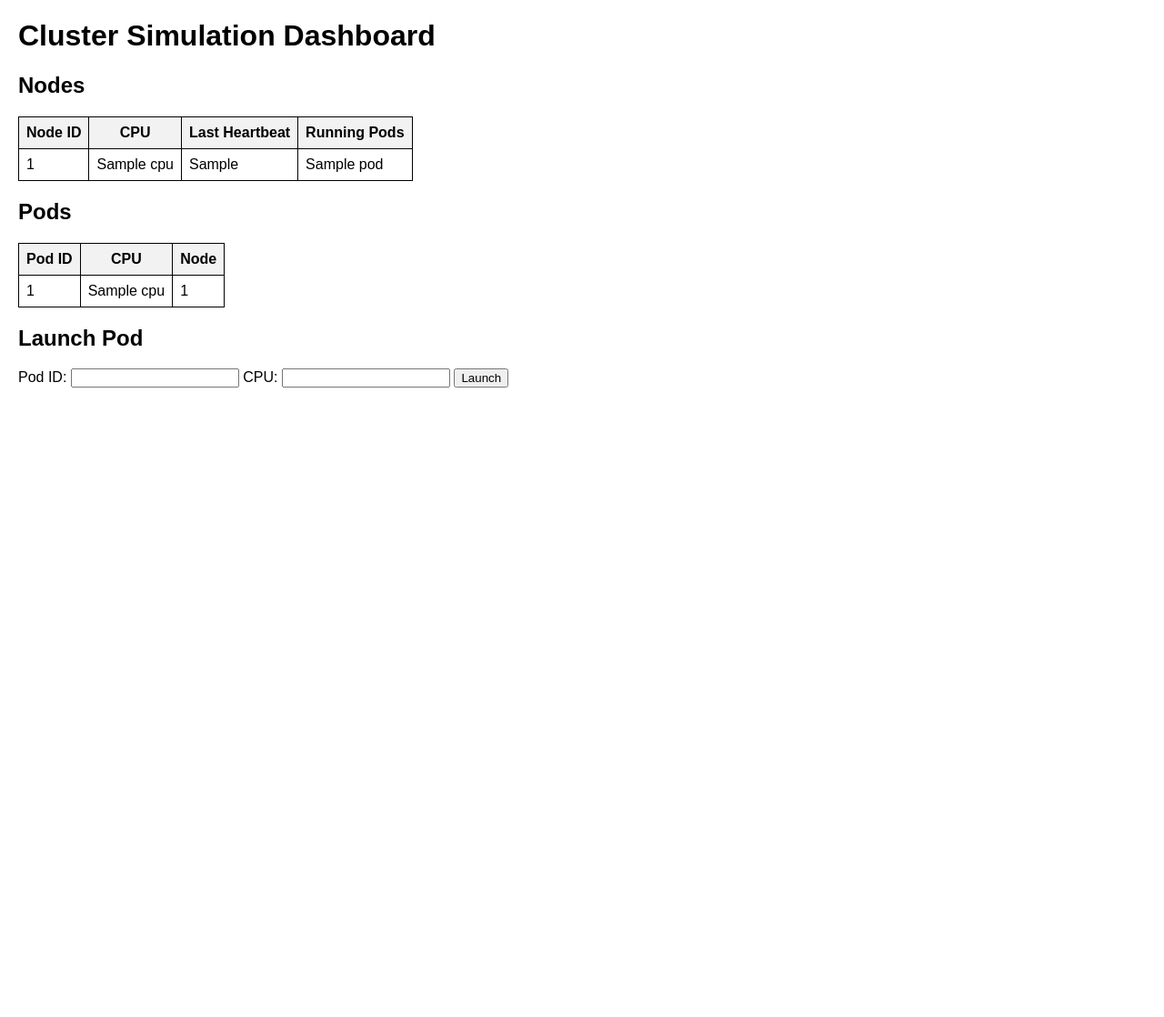
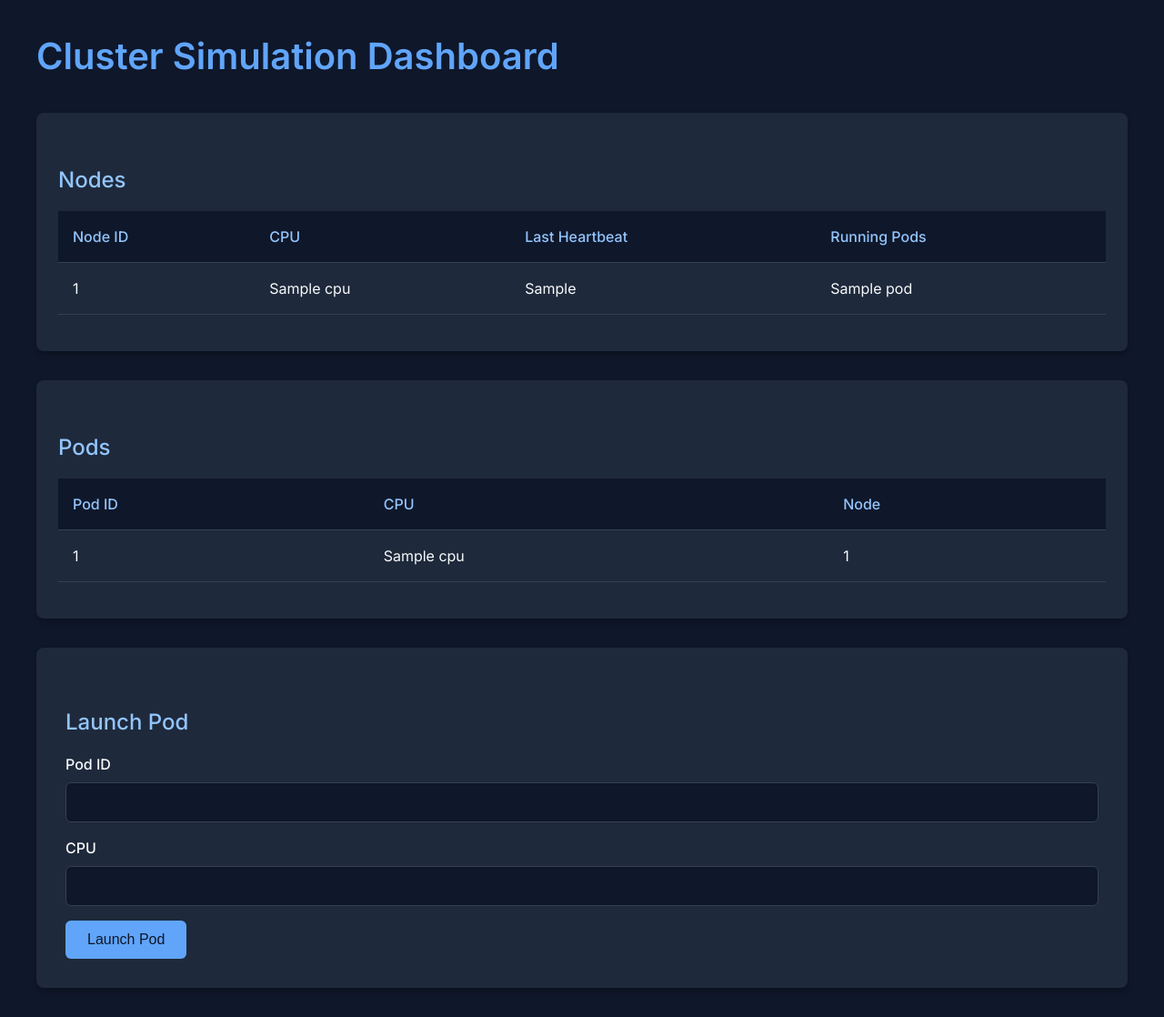
Before and after one commit to shashwathrajkumar/CS555_CS590_CS608_CS609_A_Distributed_Systems_Cluster_Simulation_Framework, a Flask app: template client/templates/index.html in a window 1280 px wide. Shown: the whole page at 91% size. Before the commit the page ends 426 px from the top, so only its background shows below. Run offline with Flask 3, Linux system fonts and the light colour scheme; the template is opened without the code that fills it: most values are stand-ins (such as "Sample title", 1, 10 or a date in 2020).

Commit message:
Frontend changes

```diff
--- a/client/templates/index.html
+++ b/client/templates/index.html
@@ -2,25 +2,175 @@
 <html lang="en">
 <head>
   <meta charset="UTF-8">
+  <meta name="viewport" content="width=device-width, initial-scale=1.0">
   <title>Cluster Dashboard</title>
+  <link href="https://fonts.googleapis.com/css2?family=Inter:wght@400;500;600&display=swap" rel="stylesheet">
   <style>
-    body { font-family: Arial, sans-serif; margin: 20px; }
-    table, th, td { border: 1px solid black; border-collapse: collapse; padding: 8px; }
-    th { background-color: #f2f2f2; }
+    :root {
+      --primary-color: #60a5fa;
+      --secondary-color: #93c5fd;
+      --background-color: #0f172a;
+      --card-background: #1e293b;
+      --text-color: #f8fafc;
+      --border-color: #334155;
+      --hover-color: #2d3748;
+    }
+
+    * {
+      margin: 0;
+      padding: 0;
+      box-sizing: border-box;
+    }
+
+    body {
+      font-family: 'Inter', sans-serif;
+      background-color: var(--background-color);
+      color: var(--text-color);
+      line-height: 1.5;
+      padding: 2rem;
+    }
+
+    .container {
+      max-width: 1200px;
+      margin: 0 auto;
+    }
+
+    h1 {
+      font-size: 2.5rem;
+      font-weight: 600;
+      margin-bottom: 2rem;
+      color: var(--primary-color);
+    }
+
+    h2 {
+      font-size: 1.5rem;
+      font-weight: 500;
+      margin: 2rem 0 1rem;
+      color: var(--secondary-color);
+    }
+
+    .card {
+      background-color: var(--card-background);
+      border-radius: 0.5rem;
+      box-shadow: 0 4px 6px -1px rgba(0, 0, 0, 0.3);
+      padding: 1.5rem;
+      margin-bottom: 2rem;
+      transition: transform 0.2s ease;
+    }
+
+    .card:hover {
+      transform: translateY(-2px);
+    }
+
+    table {
+      width: 100%;
+      border-collapse: separate;
+      border-spacing: 0;
+      margin: 1rem 0;
+    }
+
+    th, td {
+      padding: 1rem;
+      text-align: left;
+      border-bottom: 1px solid var(--border-color);
+    }
+
+    th {
+      background-color: var(--background-color);
+      font-weight: 500;
+      color: var(--secondary-color);
+    }
+
+    tr:hover {
+      background-color: var(--hover-color);
+    }
+
+    .form-container {
+      background-color: var(--card-background);
+      padding: 2rem;
+      border-radius: 0.5rem;
+      box-shadow: 0 4px 6px -1px rgba(0, 0, 0, 0.3);
+    }
+
+    .form-group {
+      margin-bottom: 1rem;
+    }
+
+    label {
+      display: block;
+      margin-bottom: 0.5rem;
+      font-weight: 500;
+      color: var(--text-color);
+    }
+
+    input {
+      width: 100%;
+      padding: 0.75rem;
+      border: 1px solid var(--border-color);
+      border-radius: 0.375rem;
+      font-size: 1rem;
+      transition: border-color 0.2s ease;
+      background-color: var(--background-color);
+      color: var(--text-color);
+    }
+
+    input:focus {
+      outline: none;
+      border-color: var(--primary-color);
+      box-shadow: 0 0 0 3px rgba(96, 165, 250, 0.2);
+    }
+
+    button {
+      background-color: var(--primary-color);
+      color: var(--background-color);
+      padding: 0.75rem 1.5rem;
+      border: none;
+      border-radius: 0.375rem;
+      font-size: 1rem;
+      font-weight: 500;
+      cursor: pointer;
+      transition: background-color 0.2s ease;
+    }
+
+    button:hover {
+      background-color: var(--secondary-color);
+    }
+
+    @media (max-width: 768px) {
+      body {
+        padding: 1rem;
+      }
+
+      h1 {
+        font-size: 2rem;
+      }
+
+      .card {
+        padding: 1rem;
+      }
+
+      th, td {
+        padding: 0.75rem;
+      }
+    }
   </style>
 </head>
 <body>
-
+  <div class="container">
     <h1>Cluster Simulation Dashboard</h1>
 
+    <div class="card">
       <h2>Nodes</h2>
       <table>
+        <thead>
           <tr>
             <th>Node ID</th>
             <th>CPU</th>
             <th>Last Heartbeat</th>
             <th>Running Pods</th>
           </tr>
+        </thead>
+        <tbody>
           {% for node in nodes %}
           <tr>
             <td>{{ node.node_id }}</td>
@@ -33,15 +183,21 @@
             </td>
           </tr>
           {% endfor %}
+        </tbody>
       </table>
+    </div>
 
+    <div class="card">
       <h2>Pods</h2>
       <table>
+        <thead>
           <tr>
             <th>Pod ID</th>
             <th>CPU</th>
             <th>Node</th>
           </tr>
+        </thead>
+        <tbody>
           {% for pod in pods %}
           <tr>
             <td>{{ pod.pod_id }}</td>
@@ -49,16 +205,24 @@
             <td>{{ pod.node_id }}</td>
           </tr>
           {% endfor %}
+        </tbody>
       </table>
+    </div>
 
+    <div class="form-container">
       <h2>Launch Pod</h2>
       <form method="POST" action="/launch_pod">
-    <label>Pod ID:</label>
-    <input type="text" name="pod_id" required>
-    <label>CPU:</label>
-    <input type="number" name="cpu" min="1" required>
-    <button type="submit">Launch</button>
+        <div class="form-group">
+          <label for="pod_id">Pod ID</label>
+          <input type="text" id="pod_id" name="pod_id" required>
+        </div>
+        <div class="form-group">
+          <label for="cpu">CPU</label>
+          <input type="number" id="cpu" name="cpu" min="1" required>
+        </div>
+        <button type="submit">Launch Pod</button>
       </form>
-
+    </div>
+  </div>
 </body>
 </html>
```
Also changed, not shown: 1 other file. Lines whose indentation alone changed are shown as unchanged.
